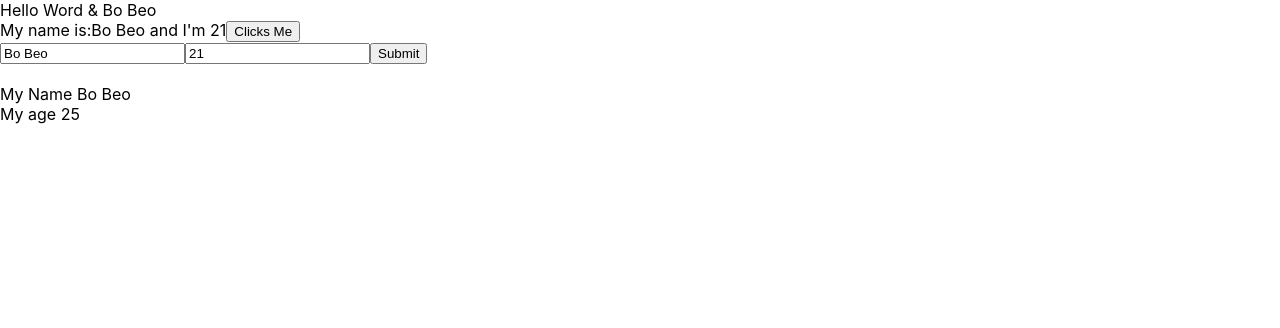
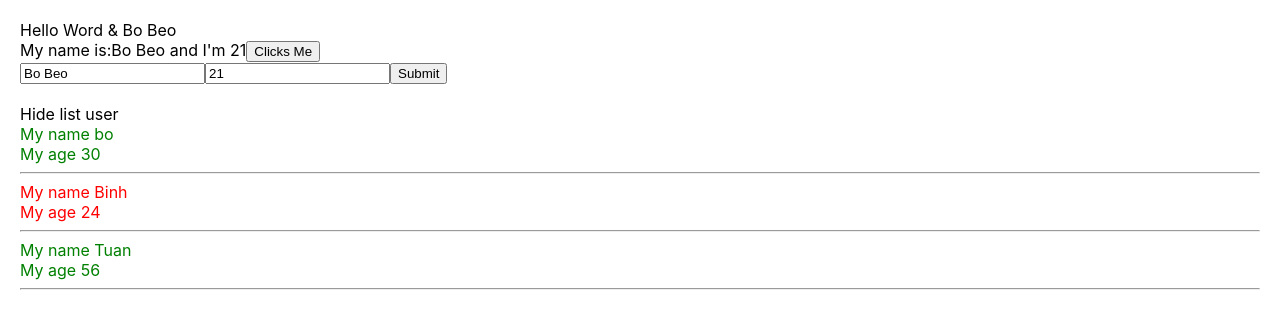
Before and after one commit to bobeo13082003/Learn-ReactJS, a React (Create React App) app: page / in a window 1280 px wide. Shown: the top 328 px of the page. Built offline with nearby package versions, Linux system fonts and the light colour scheme.

Commit message:
if else in react

```diff
--- a/src/App.css
+++ b/src/App.css
@@ -1,4 +1,18 @@
+.red {
+  color: red;
+}
+
+.green {
+  color: green;
+}
+
+
+
+
+
+
 body {
+  padding: 20px;
   margin: 0;
   font-family: -apple-system, BlinkMacSystemFont, 'Segoe UI', 'Roboto', 'Oxygen',
     'Ubuntu', 'Cantarell', 'Fira Sans', 'Droid Sans', 'Helvetica Neue',
@@ -46,6 +60,7 @@ code {
   from {
     transform: rotate(0deg);
   }
+
   to {
     transform: rotate(360deg);
   }
--- a/src/components/DisplayInfor.js
+++ b/src/components/DisplayInfor.js
@@ -2,13 +2,51 @@ import React from "react";
 import UserInfor from "./UserInfor";
 
 class DisplayInfor extends React.Component {
+    state = {
+        isShowListUser: true
+
+    }
+
+    handleShowHide = () => {
+        this.setState({
+            isShowListUser: !this.state.isShowListUser
+        })
+    }
+
     render() {
+
+
+
         // Distructuring array/object
-        const { age, name } = this.props;
+        const { listUsers } = this.props;
+        // console.log(listUsers);
+        // console.table(listUsers);
         return (
             <div>
-                <div>My Name {name}</div>
-                <div>My age {age}</div>
+                <div>
+                    <span onClick={() => { this.handleShowHide() }}>
+                        {this.state.isShowListUser === true ? "Hide list user" : "Show list user"}
+                    </span>
+                </div>
+                {this.state.isShowListUser &&
+                    <div>
+                        {listUsers.map((user) => {
+
+                            return (
+                                <div key={user.id} className={+user.age >= 30 ? "green" : "red"}>
+                                    <div>My name {user.name}</div>
+                                    <div>My age {user.age}</div>
+                                    <hr />
+                                </div>
+                            )
+
+
+
+                        })}
+                        {/* <div>My Name {name}</div>
+                <div>My age {age}</div> */}
+                    </div>
+                }
             </div>
         )
     }
--- a/src/components/MyComponents.js
+++ b/src/components/MyComponents.js
@@ -7,13 +7,22 @@ import DisplayInfor from "./DisplayInfor";
 
 
 class MyComponent extends React.Component {
+    state = {
+        listUsers: [
+            { id: 1, name: 'bo', age: '30' },
+            { id: 2, name: 'Binh', age: '24' },
+            { id: 3, name: 'Tuan', age: '56' }
+        ]
+    }
+
     //JSX
     render() {
+        //DRY: don't repeat youseft
         return (
             <div>
                 <UserInfor />
                 <br />
-                <DisplayInfor name="Bo Beo" age="25" />
+                <DisplayInfor listUsers={this.state.listUsers} />
             </div>
         )
 
--- a/src/index.js
+++ b/src/index.js
@@ -8,9 +8,9 @@ import store from './redux/store';
 const root = ReactDOM.createRoot(document.getElementById('root'));
 root.render(
   <Provider store={store}>
-    <React.StrictMode>
-      <App />
-    </React.StrictMode>
+    {/* <React.StrictMode> */}
+    <App />
+    {/* </React.StrictMode> */}
   </Provider>
 );
 
```
